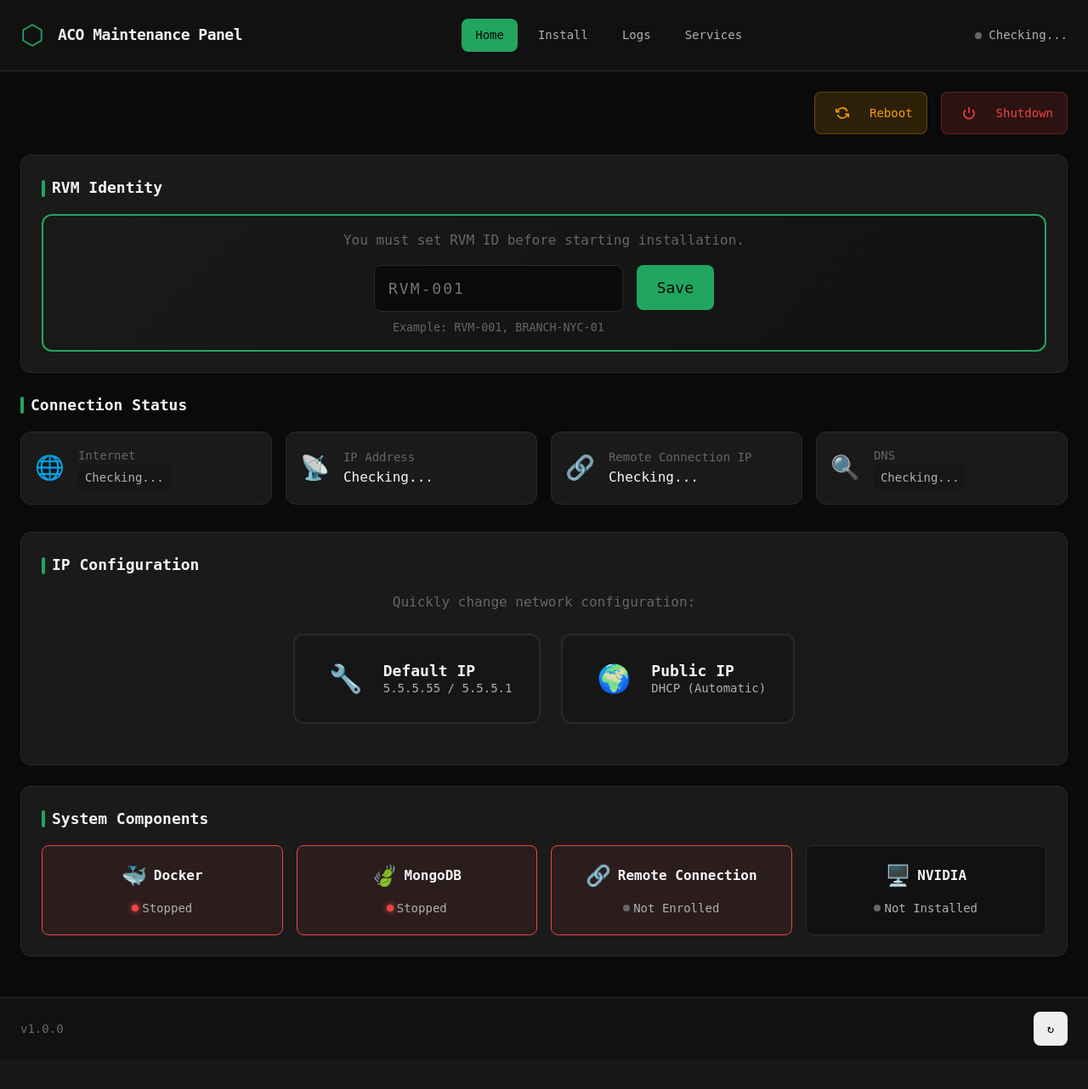
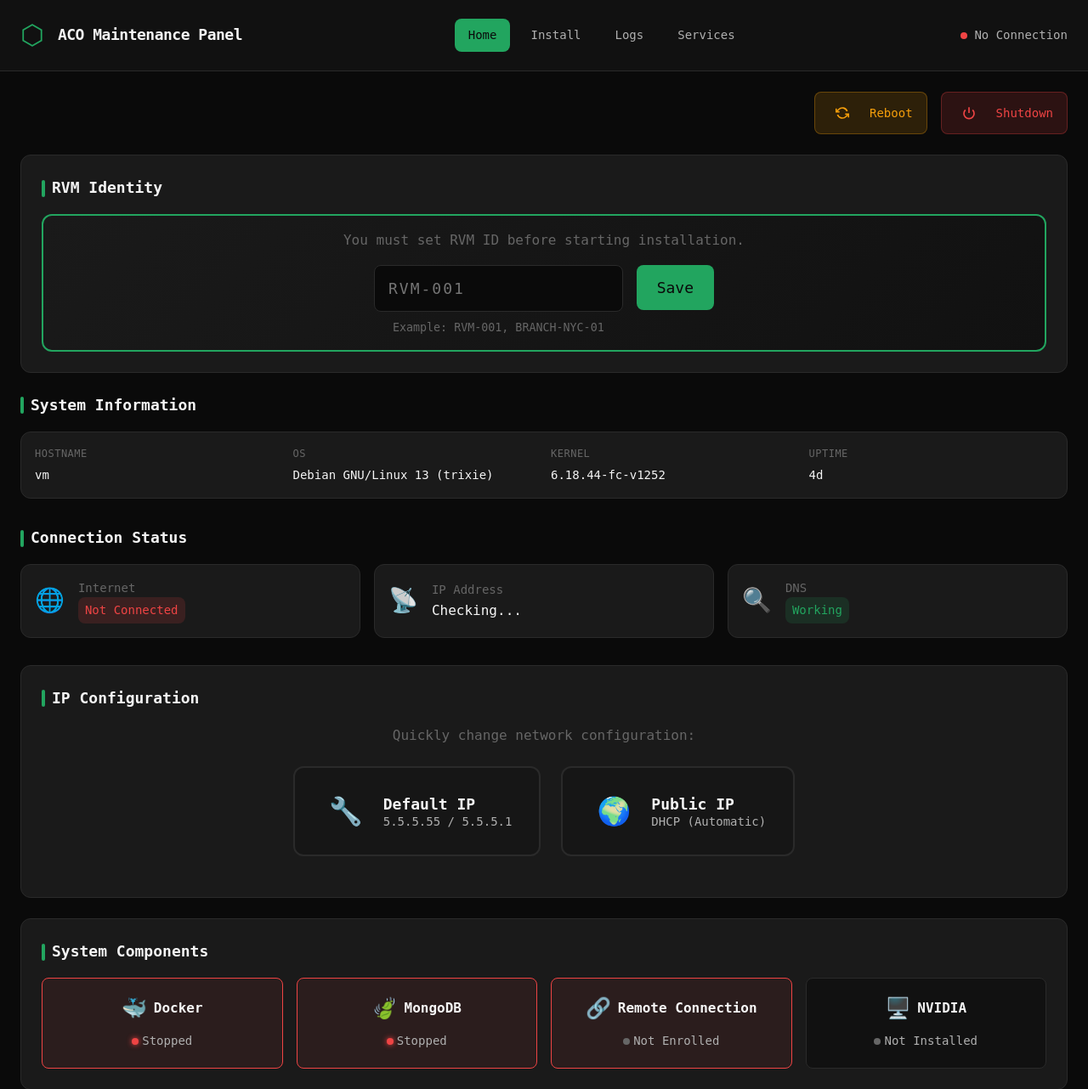
Before and after one commit to xofyy/kiosk-first-tailscale-setup, a Flask app: page / in a window 1280 px wide. Shown: the top 1282 px of the page at 85% size. Before the commit the page ends 1231 px from the top, so only its background shows below. Run offline with Flask 3, Linux system fonts and the light colour scheme; data that the repository does not hold is empty; parts of the project's set-up code (start-up, migrations or seed data) failed here and were passed over.

Commit message:
fix: Correct dependency names and update system information display

```diff
--- a/app/modules/network.py
+++ b/app/modules/network.py
@@ -28,7 +28,7 @@ class NetworkModule(BaseModule):
     display_name = "Network"
     description = "NetworkManager installation, DNS configuration"
     order = 3
-    dependencies = ["nvidia", "tailscale"]
+    dependencies = ["nvidia", "remote-connection"]
 
     # =========================================================================
     # STATUS CHECK FUNCTIONS
--- a/app/modules/nvidia.py
+++ b/app/modules/nvidia.py
@@ -27,7 +27,7 @@ class NvidiaModule(BaseModule):
     display_name = "NVIDIA Driver"
     description = "NVIDIA GPU driver installation, MOK key and GRUB configuration"
     order = 2
-    dependencies = ['remote-coonnection']  # Requires Tailscale/Remote Connection first
+    dependencies = ['remote-connection']  # Requires Tailscale/Remote Connection first
 
     def _check_prerequisites(self) -> Tuple[bool, str]:
         """Check internet connection"""
--- a/app/modules/tailscale.py
+++ b/app/modules/tailscale.py
@@ -22,7 +22,7 @@ APPROVAL_TIMEOUT = 300  # 5 minutes
 
 @register_module
 class TailscaleModule(BaseModule):
-    name = "remote-coonnection"
+    name = "remote-connection"
     display_name = "Remote Connection"
     description = "Remote connection setup and Enrollment registration"
     order = 1
--- a/app/routes/api.py
+++ b/app/routes/api.py
@@ -169,8 +169,8 @@ def set_rvm_id():
     """Set or update RVM ID (blocked after Tailscale installation)"""
     config.reload()  # Multi-worker sync
 
-    # Block if Tailscale is already installed (hostname is locked)
-    if config.get_module_status('tailscale') == 'completed':
+    # Block if Remote Connection is already installed (hostname is locked)
+    if config.get_module_status('remote-connection') == 'completed':
         return jsonify({
             'success': False,
             'error': 'Cannot change RVM ID after Tailscale installation'
--- a/app/routes/pages.py
+++ b/app/routes/pages.py
@@ -23,7 +23,7 @@ def home():
     system_info = system.get_system_info_fast()
 
     # Check if Tailscale/Remote Connection is completed (for rvm_id edit permission)
-    tailscale_completed = config.get_module_status('remote-coonnection') == 'completed'
+    tailscale_completed = config.get_module_status('remote-connection') == 'completed'
 
     # Get component statuses for dashboard
     component_statuses = system.get_component_statuses()
--- a/app/services/system.py
+++ b/app/services/system.py
@@ -46,6 +46,8 @@ class SystemService:
             'dns_working': None,  # JS will update
             'interfaces': self.get_network_interfaces(),  # Fast (local)
             'uptime': self.get_uptime(),  # Fast (/proc read)
+            'kernel': self.get_kernel_version(),  # Fast (/proc read)
+            'os_info': self.get_os_info(),  # Fast (file read)
             'memory': self.get_memory_info(),  # Fast (/proc read)
             'disk': self.get_disk_info(),  # Fast (statvfs)
         }
@@ -168,6 +170,37 @@ class SystemService:
         except Exception as e:
             logger.debug(f"Could not get uptime: {e}")
             return "N/A"
+
+    def get_kernel_version(self) -> str:
+        """Get kernel version"""
+        try:
+            with open('/proc/version', 'r') as f:
+                version_line = f.readline()
+                # Extract version number (e.g., "5.15.0-generic")
+                parts = version_line.split()
+                if len(parts) >= 3:
+                    return parts[2]
+            return "N/A"
+        except Exception as e:
+            logger.debug(f"Could not get kernel version: {e}")
+            return "N/A"
+
+    def get_os_info(self) -> Dict[str, str]:
+        """Get OS information from /etc/os-release"""
+        try:
+            os_info = {'name': 'Linux', 'version': ''}
+            if os.path.exists('/etc/os-release'):
+                with open('/etc/os-release', 'r') as f:
+                    for line in f:
+                        if line.startswith('PRETTY_NAME='):
+                            # Remove quotes and newline
+                            os_info['name'] = line.split('=', 1)[1].strip().strip('"')
+                        elif line.startswith('VERSION_ID='):
+                            os_info['version'] = line.split('=', 1)[1].strip().strip('"')
+            return os_info
+        except Exception as e:
+            logger.debug(f"Could not get OS info: {e}")
+            return {'name': 'Linux', 'version': ''}
 
     def get_memory_info(self) -> Dict[str, Any]:
         """Get memory info"""
@@ -560,7 +593,7 @@ class SystemService:
 
         try:
             # Get module status from MongoDB
-            module_status = config.get_module_status('remote-coonnection')
+            module_status = config.get_module_status('remote-connection')
 
             # Check if Tailscale is connected
             is_connected = False
--- a/app/static/css/style.css
+++ b/app/static/css/style.css
@@ -252,6 +252,46 @@ body {
     height: 20px;
     background: var(--color-primary);
     border-radius: 2px;
+}
+
+/* =============================================================================
+   System Info
+   ============================================================================= */
+
+.system-info-grid {
+    display: grid;
+    grid-template-columns: repeat(4, 1fr);
+    gap: var(--spacing-md);
+    background: var(--color-surface);
+    border: 1px solid var(--color-border);
+    border-radius: var(--border-radius-lg);
+    padding: var(--spacing-md);
+}
+
+@media (max-width: 768px) {
+    .system-info-grid {
+        grid-template-columns: repeat(2, 1fr);
+    }
+}
+
+.system-info-item {
+    display: flex;
+    flex-direction: column;
+    gap: 4px;
+}
+
+.system-info-label {
+    font-size: var(--font-size-xs);
+    color: var(--color-text-muted);
+    text-transform: uppercase;
+    letter-spacing: 0.5px;
+}
+
+.system-info-value {
+    font-size: var(--font-size-sm);
+    color: var(--color-text);
+    font-weight: 500;
+    word-break: break-word;
 }
 
 /* =============================================================================
--- a/app/templates/home.html
+++ b/app/templates/home.html
@@ -76,6 +76,29 @@
         {% endif %}
     </section>
 
+    <!-- System Info -->
+    <section class="section system-info-section">
+        <h2 class="section-title">System Information</h2>
+        <div class="system-info-grid">
+            <div class="system-info-item">
+                <span class="system-info-label">Hostname</span>
+                <span class="system-info-value">{{ system_info.hostname }}</span>
+            </div>
+            <div class="system-info-item">
+                <span class="system-info-label">OS</span>
+                <span class="system-info-value">{{ system_info.os_info.name }}</span>
+            </div>
+            <div class="system-info-item">
+                <span class="system-info-label">Kernel</span>
+                <span class="system-info-value">{{ system_info.kernel }}</span>
+            </div>
+            <div class="system-info-item">
+                <span class="system-info-label">Uptime</span>
+                <span class="system-info-value">{{ system_info.uptime }}</span>
+            </div>
+        </div>
+    </section>
+
     <!-- Connection Status -->
     <section class="section connection-section">
         <h2 class="section-title">Connection Status</h2>
@@ -102,14 +125,6 @@
                 <div class="connection-info">
                     <span class="connection-label">IP Address</span>
                     <span class="connection-value" id="conn-ip">{{ system_info.ip_address or 'Checking...' }}</span>
-                </div>
-            </div>
-
-            <div class="connection-card">
-                <div class="connection-icon">🔗</div>
-                <div class="connection-info">
-                    <span class="connection-label">Remote Connection IP</span>
-                    <span class="connection-value" id="conn-tailscale">{{ system_info.tailscale_ip or 'Not connected' }}</span>
                 </div>
             </div>
 
--- a/app/templates/install.html
+++ b/app/templates/install.html
@@ -122,7 +122,7 @@
                     <button class="btn btn-secondary" disabled title="Requires: {{ module.dependencies | join(', ') }}">
                         Install
                     </button>
-                    {% elif not rvm_id and module.name == 'remote-coonnection' %}
+                    {% elif not rvm_id and module.name == 'remote-connection' %}
                     <button class="btn btn-secondary" disabled title="RVM ID required first">
                         Install
                     </button>
```
Also changed, not shown: 1 other file.
